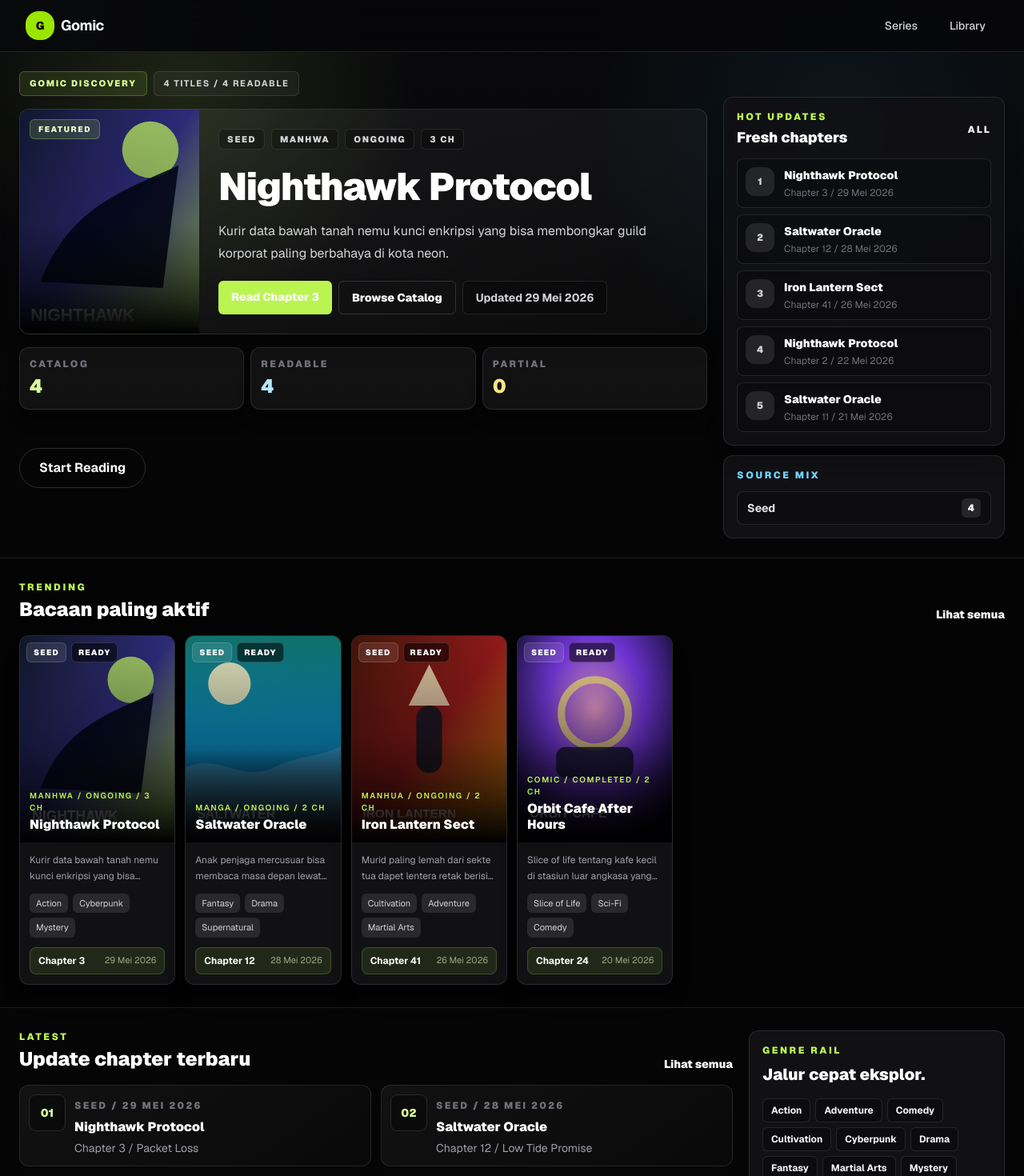
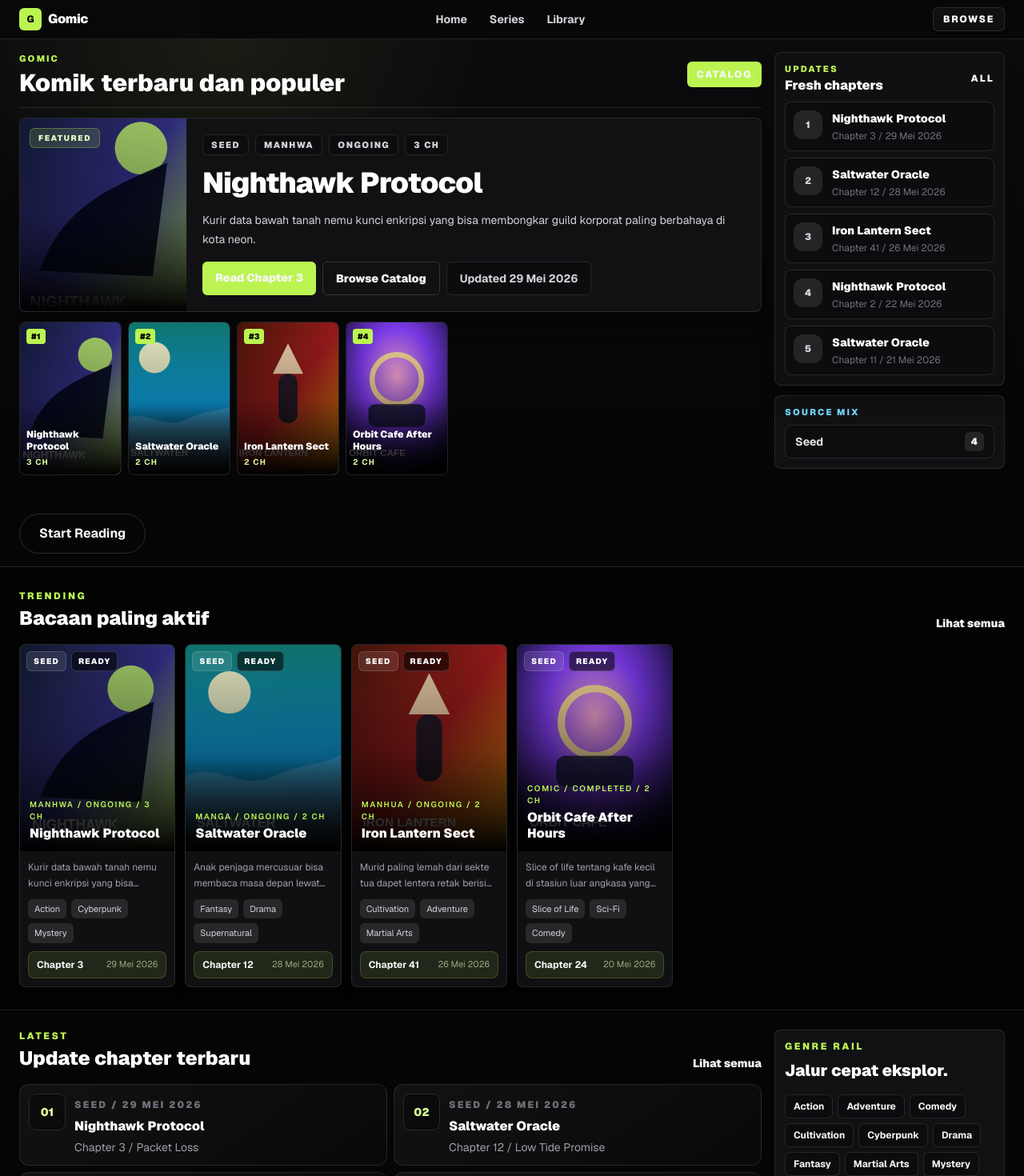
Before and after one commit to pikipici/gopic, a Next.js app in the folder web/: page / in a window 1280 px wide. Shown: the top 1470 px of the page at 80% size. Built offline with nearby package versions, Linux system fonts and the light colour scheme; no server answers.

Commit message:
style: align public UI with comic index layout

```diff
--- a/web/src/app/page.tsx
+++ b/web/src/app/page.tsx
@@ -19,44 +19,45 @@ export default async function Home() {
   const partialCount = allSeries.filter((series) => series.latestChapter && series.latestChapter.pageCount === 0).length;
   const metadataOnlyCount = allSeries.filter((series) => !series.latestChapter).length;
   const heroSeries = pickHeroSeries(featured, readableSeries, allSeries);
-  const trending = [...readableSeries].sort((a, b) => b.chapterCount - a.chapterCount).slice(0, 8);
-  const recentlyAdded = allSeries.slice(0, 8);
+  const trending = [...readableSeries].sort((a, b) => b.chapterCount - a.chapterCount).slice(0, 12);
+  const recentlyAdded = allSeries.slice(0, 10);
   const recent = recentChapters.slice(0, 10);
   const genres = allGenres.slice(0, 14);
   const sourceStats = buildSourceStats(allSeries);
 
   return (
     <main className="overflow-hidden bg-[#050506]">
-      <section className="relative border-b border-white/10">
-        <div className="absolute inset-0 bg-[radial-gradient(circle_at_18%_8%,rgba(190,242,100,0.12),transparent_24%),radial-gradient(circle_at_82%_16%,rgba(56,189,248,0.08),transparent_26%),linear-gradient(180deg,#09090b_0%,#050506_72%)]" />
-        <div className="relative mx-auto grid max-w-7xl gap-5 px-3 py-5 sm:px-4 lg:grid-cols-[minmax(0,1.12fr)_20rem] lg:px-6 lg:py-6 xl:grid-cols-[minmax(0,1fr)_22rem]">
-          <div className="space-y-4">
-            <div className="flex flex-wrap items-center gap-2">
-              <span className="rounded-md border border-lime-300/25 bg-lime-300/10 px-3 py-1.5 text-[11px] font-black uppercase tracking-[0.16em] text-lime-200">
-                Gomic discovery
-              </span>
-              <span className="rounded-md border border-white/10 bg-white/[0.04] px-3 py-1.5 text-[11px] font-bold uppercase tracking-[0.14em] text-zinc-300">
-                {allSeries.length} titles / {readableSeries.length} readable
-              </span>
+      <section className="relative border-b border-white/10 bg-[#09090b]">
+        <div className="absolute inset-0 bg-[radial-gradient(circle_at_22%_0%,rgba(190,242,100,0.08),transparent_28%),linear-gradient(180deg,#0b0b0d_0%,#050506_82%)]" />
+        <div className="relative mx-auto grid max-w-7xl gap-4 px-3 py-4 sm:px-4 lg:grid-cols-[minmax(0,1fr)_18rem] lg:px-6">
+          <div className="space-y-3">
+            <div className="flex items-center justify-between gap-3 border-b border-white/10 pb-3">
+              <div className="min-w-0">
+                <p className="text-[11px] font-black uppercase tracking-[0.2em] text-lime-300">Gomic</p>
+                <h1 className="mt-1 truncate text-2xl font-black text-white sm:text-3xl">Komik terbaru dan populer</h1>
+              </div>
+              <Link href="/series" className="shrink-0 rounded-md bg-lime-300 px-3 py-2 text-xs font-black uppercase tracking-[0.14em] text-black transition hover:bg-lime-200">
+                Catalog
+              </Link>
             </div>
 
             {heroSeries ? <HeroFeature series={heroSeries} /> : <EmptyHero />}
 
-            <div className="grid gap-2 sm:grid-cols-3">
-              <Stat label="Catalog" value={allSeries.length.toString()} tone="lime" />
-              <Stat label="Readable" value={readableSeries.length.toString()} tone="sky" />
-              <Stat label="Partial" value={partialCount.toString()} tone="amber" />
+            <div className="flex gap-2 overflow-x-auto pb-1 [scrollbar-width:thin]">
+              {trending.slice(0, 6).map((series, index) => (
+                <MiniPoster key={series.slug} series={series} index={index + 1} />
+              ))}
             </div>
 
             <ContinueReadingCard seriesList={allSeries} />
           </div>
 
-          <aside className="space-y-3 lg:pt-8">
-            <section className="rounded-xl border border-white/10 bg-[#111114]/90 p-4 shadow-xl shadow-black/30 backdrop-blur">
-              <div className="mb-3 flex items-center justify-between gap-3">
+          <aside className="space-y-3">
+            <section className="rounded-lg border border-white/10 bg-[#111114]/95 p-3 shadow-xl shadow-black/30 backdrop-blur">
+              <div className="mb-2 flex items-center justify-between gap-3">
                 <div>
-                  <p className="text-xs font-black uppercase tracking-[0.22em] text-lime-300">Hot updates</p>
-                  <h2 className="mt-1 text-lg font-black text-white">Fresh chapters</h2>
+                  <p className="text-[11px] font-black uppercase tracking-[0.2em] text-lime-300">Updates</p>
+                  <h2 className="text-base font-black text-white">Fresh chapters</h2>
                 </div>
                 <Link href="/series" className="text-xs font-black uppercase tracking-[0.18em] text-zinc-400 hover:text-lime-200">
                   All
@@ -75,9 +76,9 @@ export default async function Home() {
               )}
             </section>
 
-            <section className="rounded-xl border border-white/10 bg-[#111114] p-4">
-              <p className="text-xs font-black uppercase tracking-[0.22em] text-sky-300">Source mix</p>
-              <div className="mt-3 space-y-2">
+            <section className="rounded-lg border border-white/10 bg-[#111114] p-3">
+              <p className="text-[11px] font-black uppercase tracking-[0.2em] text-sky-300">Source mix</p>
+              <div className="mt-2 space-y-1.5">
                 {sourceStats.map((source) => (
                   <div key={source.id} className="flex items-center justify-between rounded-lg border border-white/10 bg-black/20 px-3 py-2">
                     <span className="text-sm font-bold text-zinc-200">{source.label}</span>
@@ -99,9 +100,9 @@ export default async function Home() {
         <div className="mx-auto max-w-7xl px-3 sm:px-4 lg:px-6">
           <SectionHeader kicker="Trending" title="Bacaan paling aktif" href="/series" />
           {trending.length ? (
-            <div className="flex gap-3 overflow-x-auto pb-3 [scrollbar-width:thin] lg:grid lg:grid-cols-5 lg:overflow-visible lg:pb-0 xl:grid-cols-6">
+            <div className="grid grid-cols-2 gap-3 sm:grid-cols-3 lg:grid-cols-6">
               {trending.map((series) => (
-                <div key={series.slug} className="min-w-48 lg:min-w-0">
+                <div key={series.slug}>
                   <SeriesCard series={series} />
                 </div>
               ))}
@@ -112,11 +113,11 @@ export default async function Home() {
         </div>
       </section>
 
-      <section className="mx-auto grid max-w-7xl gap-5 px-3 py-7 sm:px-4 lg:grid-cols-[minmax(0,1fr)_20rem] lg:px-6">
+      <section className="mx-auto grid max-w-7xl gap-4 px-3 py-6 sm:px-4 lg:grid-cols-[minmax(0,1fr)_18rem] lg:px-6">
         <div>
           <SectionHeader kicker="Latest" title="Update chapter terbaru" href="/series" />
           {recent.length ? (
-            <div className="grid gap-3 md:grid-cols-2">
+            <div className="grid gap-2 md:grid-cols-2">
               {recent.map(({ series, chapter }, index) => (
                 <UpdateCard key={`${series.slug}-${chapter.slug}`} series={series} chapter={chapter} index={index + 1} />
               ))}
@@ -127,7 +128,7 @@ export default async function Home() {
         </div>
 
         <aside className="space-y-4">
-          <section className="rounded-xl border border-white/10 bg-[#111114] p-4">
+          <section className="rounded-lg border border-white/10 bg-[#111114] p-3">
             <p className="text-xs font-black uppercase tracking-[0.22em] text-lime-300">Genre rail</p>
             <h2 className="mt-2 text-xl font-black text-white">Jalur cepat eksplor.</h2>
             <div className="mt-4 flex flex-wrap gap-1.5">
@@ -147,9 +148,9 @@ export default async function Home() {
             </div>
           </section>
 
-          <section className="rounded-xl border border-white/10 bg-[#111114] p-4">
+          <section className="rounded-lg border border-white/10 bg-[#111114] p-3">
             <p className="text-xs font-black uppercase tracking-[0.22em] text-sky-300">Platform state</p>
-            <div className="mt-4 grid grid-cols-2 gap-3">
+            <div className="mt-3 grid grid-cols-2 gap-2">
               <MiniStat label="Sources" value={sourceStats.length.toString()} />
               <MiniStat label="Partial" value={partialCount.toString()} />
               <MiniStat label="Genres" value={allGenres.length.toString()} />
@@ -200,20 +201,20 @@ function HeroFeature({ series }: { series: SeriesSummary }) {
   const latestHref = latest && latest.pageCount > 0 ? `/series/${series.slug}/${latest.slug}` : `/series/${series.slug}`;
 
   return (
-    <article className="grid overflow-hidden rounded-xl border border-white/10 bg-[linear-gradient(145deg,rgba(255,255,255,0.075),rgba(255,255,255,0.025))] shadow-xl shadow-black/30 sm:grid-cols-[11rem_minmax(0,1fr)] lg:grid-cols-[14rem_minmax(0,1fr)]">
-      <Link href={`/series/${series.slug}`} className="relative min-h-64 overflow-hidden bg-zinc-950 sm:min-h-full">
+    <article className="grid overflow-hidden rounded-lg border border-white/10 bg-[#111114] shadow-xl shadow-black/30 sm:grid-cols-[12rem_minmax(0,1fr)] lg:grid-cols-[13rem_minmax(0,1fr)]">
+      <Link href={`/series/${series.slug}`} className="relative min-h-72 overflow-hidden bg-zinc-950 sm:min-h-full">
         {series.coverUrl ? (
           <div
             className="absolute inset-0 scale-105 bg-cover bg-center opacity-95 transition duration-700 hover:scale-110"
             style={{ backgroundImage: `url(${series.coverUrl})` }}
           />
         ) : null}
-        <div className="absolute inset-0 bg-gradient-to-t from-black via-black/20 to-transparent" />
+        <div className="absolute inset-0 bg-gradient-to-t from-black via-black/25 to-transparent" />
         <div className="absolute left-3 top-3 rounded-md border border-lime-300/30 bg-lime-300/15 px-2.5 py-1 text-[10px] font-black uppercase tracking-[0.16em] text-lime-100 backdrop-blur">
           Featured
         </div>
       </Link>
-      <div className="flex flex-col justify-between gap-5 p-4 sm:p-5 lg:p-6">
+      <div className="flex flex-col justify-between gap-4 p-4 lg:p-5">
         <div>
           <div className="flex flex-wrap gap-2">
             <Badge>{sourceLabel(series.sourceId)}</Badge>
@@ -221,10 +222,10 @@ function HeroFeature({ series }: { series: SeriesSummary }) {
             <Badge>{titleCase(series.status)}</Badge>
             <Badge>{series.chapterCount} ch</Badge>
           </div>
-          <h1 className="mt-4 max-w-3xl text-3xl font-black leading-tight tracking-tight text-white sm:text-4xl lg:text-5xl">
+          <h2 className="mt-3 max-w-3xl text-2xl font-black leading-tight tracking-tight text-white sm:text-3xl lg:text-4xl">
             {series.title}
-          </h1>
-          <p className="mt-3 line-clamp-3 max-w-2xl text-sm leading-6 text-zinc-300 lg:text-base lg:leading-7">
+          </h2>
+          <p className="mt-3 line-clamp-4 max-w-2xl text-sm leading-6 text-zinc-300">
             {series.synopsis || "Belum ada synopsis dari source ini, tapi title ini sudah masuk catalog Gomic."}
           </p>
         </div>
@@ -278,6 +279,20 @@ function UpdateRow({ series, chapter, index }: { series: SeriesSummary; chapter:
   );
 }
 
+function MiniPoster({ series, index }: { series: SeriesSummary; index: number }) {
+  return (
+    <Link href={`/series/${series.slug}`} className="group relative h-40 min-w-28 overflow-hidden rounded-lg border border-white/10 bg-zinc-950 sm:h-48 sm:min-w-32">
+      {series.coverUrl ? <span className="absolute inset-0 bg-cover bg-center transition duration-500 group-hover:scale-105" style={{ backgroundImage: `url(${series.coverUrl})` }} /> : null}
+      <span className="absolute inset-0 bg-gradient-to-t from-black via-black/25 to-transparent" />
+      <span className="absolute left-2 top-2 rounded bg-lime-300 px-1.5 py-0.5 text-[10px] font-black text-black">#{index}</span>
+      <span className="absolute inset-x-0 bottom-0 p-2">
+        <span className="line-clamp-2 text-xs font-black leading-tight text-white">{series.title}</span>
+        <span className="mt-1 block text-[10px] font-bold uppercase tracking-[0.12em] text-lime-200">{series.chapterCount} ch</span>
+      </span>
+    </Link>
+  );
+}
+
 function UpdateCard({ series, chapter, index }: { series: SeriesSummary; chapter: ChapterSummary; index: number }) {
   return (
     <Link
@@ -311,16 +326,6 @@ function CompactSeriesLink({ series }: { series: SeriesSummary }) {
   );
 }
 
-function Stat({ label, value, tone }: { label: string; value: string; tone: "lime" | "sky" | "amber" }) {
-  const toneClass = tone === "lime" ? "text-lime-200" : tone === "sky" ? "text-sky-200" : "text-amber-200";
-  return (
-    <div className="rounded-xl border border-white/10 bg-white/[0.05] p-3 shadow-xl shadow-black/10">
-      <p className="text-xs font-black uppercase tracking-[0.2em] text-zinc-500">{label}</p>
-      <p className={`mt-1 text-2xl font-black ${toneClass}`}>{value}</p>
-    </div>
-  );
-}
-
 function MiniStat({ label, value }: { label: string; value: string }) {
   return (
     <div className="rounded-lg border border-white/10 bg-black/20 p-3">
--- a/web/src/components/mobile-bottom-nav.tsx
+++ b/web/src/components/mobile-bottom-nav.tsx
@@ -13,7 +13,7 @@ export function MobileBottomNav() {
   const pathname = usePathname();
 
   return (
-    <nav className="fixed inset-x-3 bottom-3 z-50 rounded-[1.5rem] border border-white/10 bg-black/85 p-2 shadow-2xl shadow-black/50 backdrop-blur-xl md:hidden">
+    <nav className="fixed inset-x-3 bottom-3 z-50 rounded-xl border border-white/10 bg-black/90 p-1.5 shadow-2xl shadow-black/50 backdrop-blur-xl md:hidden">
       <div className="grid grid-cols-3 gap-1">
         {navItems.map((item) => {
           const active = item.href === "/" ? pathname === "/" : pathname.startsWith(item.href);
--- a/web/src/components/series-card.tsx
+++ b/web/src/components/series-card.tsx
@@ -22,7 +22,7 @@ export function SeriesCard({ series }: { series: SeriesSummary }) {
   const readableLabel = hasPages ? "Ready" : latest ? "Partial" : "Metadata";
 
   return (
-    <article className="group overflow-hidden rounded-xl border border-white/10 bg-[#111114] shadow-xl shadow-black/25 transition duration-200 hover:-translate-y-0.5 hover:border-lime-300/35 hover:bg-[#151519]">
+    <article className="group overflow-hidden rounded-lg border border-white/10 bg-[#101013] shadow-lg shadow-black/25 transition duration-200 hover:-translate-y-0.5 hover:border-lime-300/35 hover:bg-[#151519]">
       <Link href={`/series/${series.slug}`} className="block">
         <div className="relative aspect-[3/4] overflow-hidden bg-[radial-gradient(circle_at_30%_20%,rgba(190,242,100,0.22),transparent_35%),linear-gradient(135deg,#27272a,#09090b)]">
           {series.coverUrl ? (
@@ -48,11 +48,11 @@ export function SeriesCard({ series }: { series: SeriesSummary }) {
           </div>
         </div>
       </Link>
-      <div className="space-y-3 p-3">
-        <p className="line-clamp-2 min-h-10 text-xs leading-5 text-zinc-400">
+      <div className="space-y-2.5 p-2.5">
+        <p className="line-clamp-2 min-h-9 text-xs leading-5 text-zinc-400">
           {series.synopsis || "Belum ada synopsis dari source ini."}
         </p>
-        <div className="flex min-h-6 flex-wrap gap-1.5">
+        <div className="hidden min-h-6 flex-wrap gap-1.5 sm:flex">
           {series.genres.length ? (
             series.genres.slice(0, 3).map((genre) => (
               <span key={genre} className="rounded-md bg-white/10 px-2 py-1 text-[11px] text-zinc-300">
--- a/web/src/components/site-header.tsx
+++ b/web/src/components/site-header.tsx
@@ -1,31 +1,35 @@
 import Link from "next/link";
 
 const navItems = [
+  { href: "/", label: "Home" },
   { href: "/series", label: "Series" },
   { href: "/library", label: "Library" },
 ];
 
 export function SiteHeader() {
   return (
-    <header className="sticky top-0 z-40 border-b border-white/10 bg-[#07070a]/85 backdrop-blur-xl">
-      <div className="mx-auto flex h-16 max-w-7xl items-center justify-between px-4 sm:px-6 lg:px-8">
+    <header className="sticky top-0 z-40 border-b border-white/10 bg-[#08080a]/95 backdrop-blur-xl">
+      <div className="mx-auto flex h-12 max-w-7xl items-center justify-between px-3 sm:px-4 lg:px-6">
         <Link href="/" className="flex items-center gap-2">
-          <span className="grid size-9 place-items-center rounded-2xl bg-lime-400 text-sm font-black text-black">
+          <span className="grid size-7 place-items-center rounded-md bg-lime-300 text-xs font-black text-black">
             G
           </span>
-          <span className="text-lg font-bold tracking-tight text-white">Gomic</span>
+          <span className="text-base font-black tracking-tight text-white">Gomic</span>
         </Link>
-        <nav className="hidden items-center gap-2 text-sm font-medium text-zinc-300 sm:flex">
+        <nav className="hidden items-center gap-1 text-sm font-bold text-zinc-300 sm:flex">
           {navItems.map((item) => (
             <Link
               key={item.href}
               href={item.href}
-              className="rounded-full px-4 py-2 transition hover:bg-white/10 hover:text-white"
+              className="rounded-md px-3 py-1.5 transition hover:bg-white/10 hover:text-white"
             >
               {item.label}
             </Link>
           ))}
         </nav>
+        <Link href="/series" className="hidden rounded-md border border-white/10 bg-white/[0.04] px-3 py-1.5 text-xs font-black uppercase tracking-[0.14em] text-zinc-300 transition hover:border-lime-300/40 hover:text-lime-100 sm:block">
+          Browse
+        </Link>
       </div>
     </header>
   );
```
Also changed, not shown: web/src/app/series/[slug]/page.tsx (+9 -9 lines).
